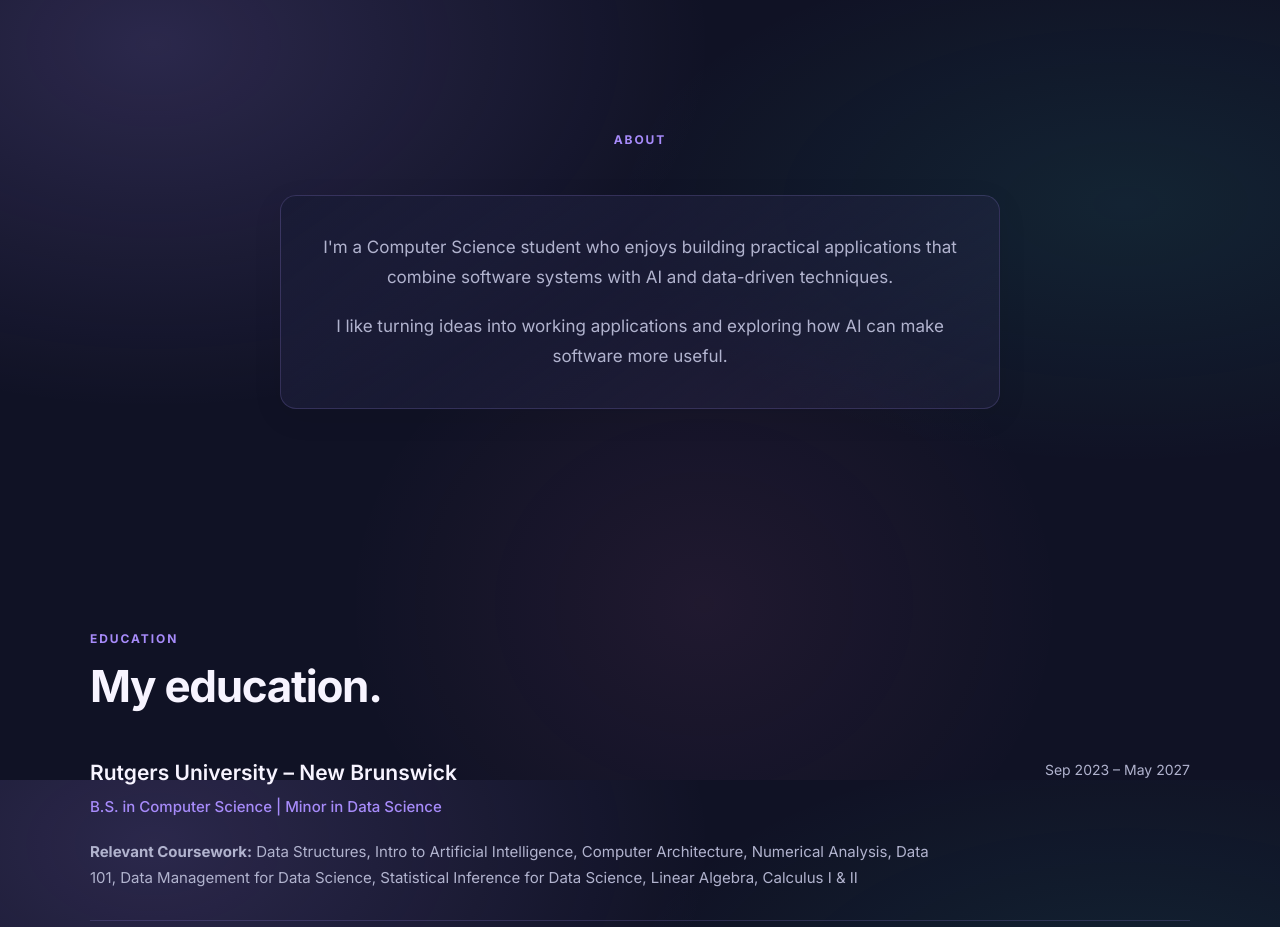
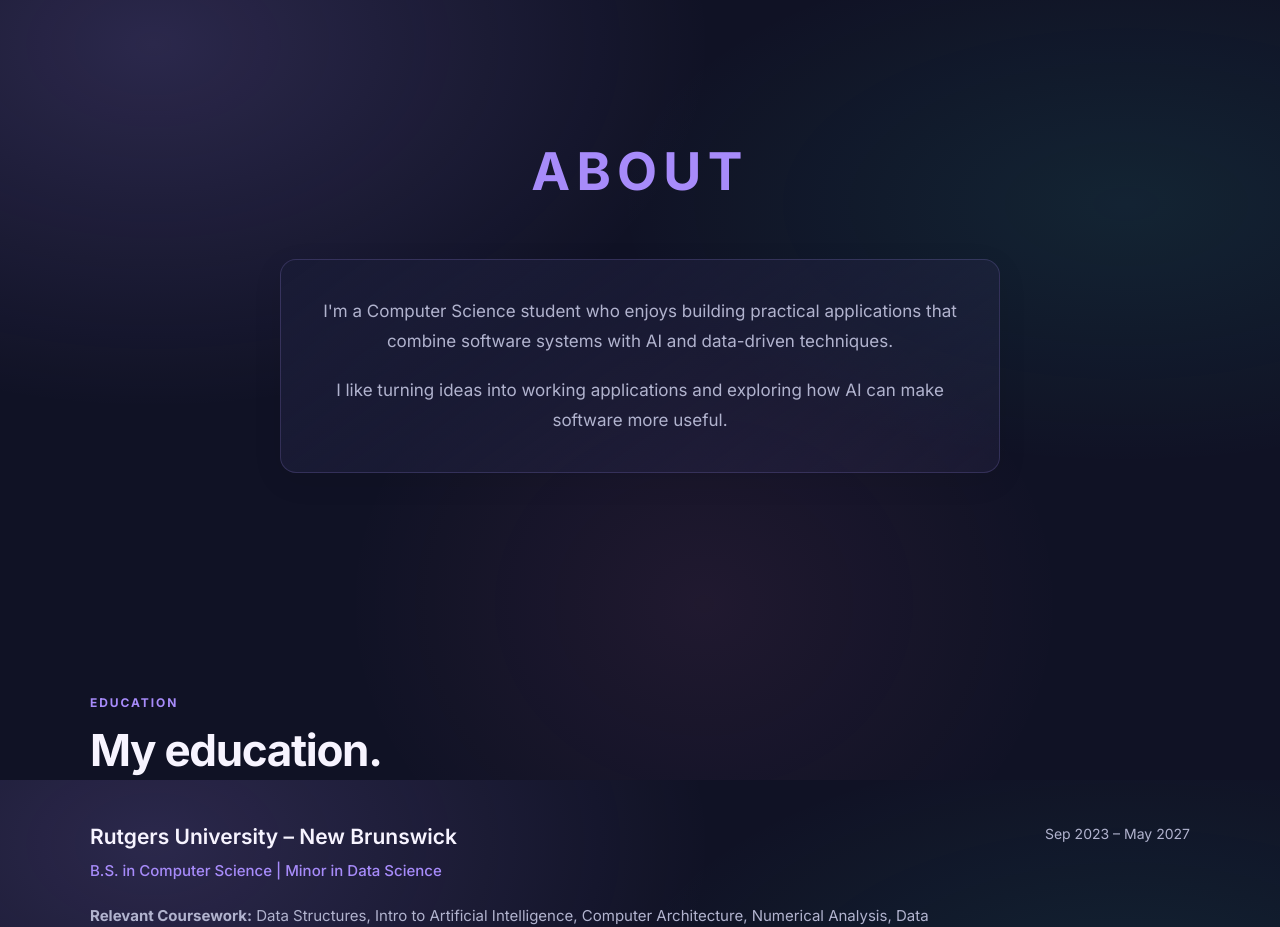
Before and after one commit to riyav-star/portfolio, a Next.js app in the folder portfolio/: page / in a window 1280 px wide. Shown: the part 820-1747 px from the top of the page. Built offline with nearby package versions, Linux system fonts and the light colour scheme.

Commit message:
Update globals.css

```diff
--- a/portfolio/src/app/globals.css
+++ b/portfolio/src/app/globals.css
@@ -780,8 +780,14 @@ a {
   text-align: center;
 }
 
-#about h2 {
-  font-size: clamp(36px, 5vw, 56px);
+#about .section-label {
+  font-size: clamp(32px, 5vw, 52px);
+
+  font-weight: 700;
+
+  letter-spacing: 0.12em;
+
+  margin-bottom: 0;
 }
 
 .about-content {
```
